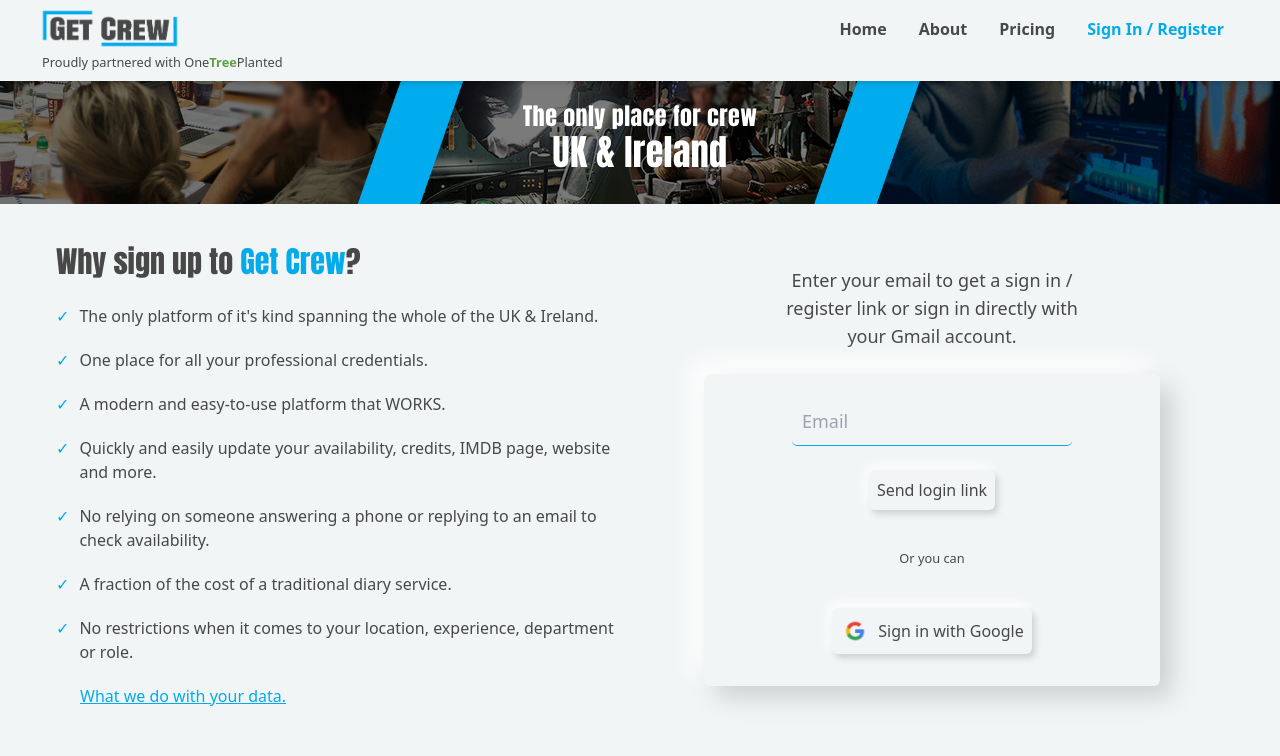
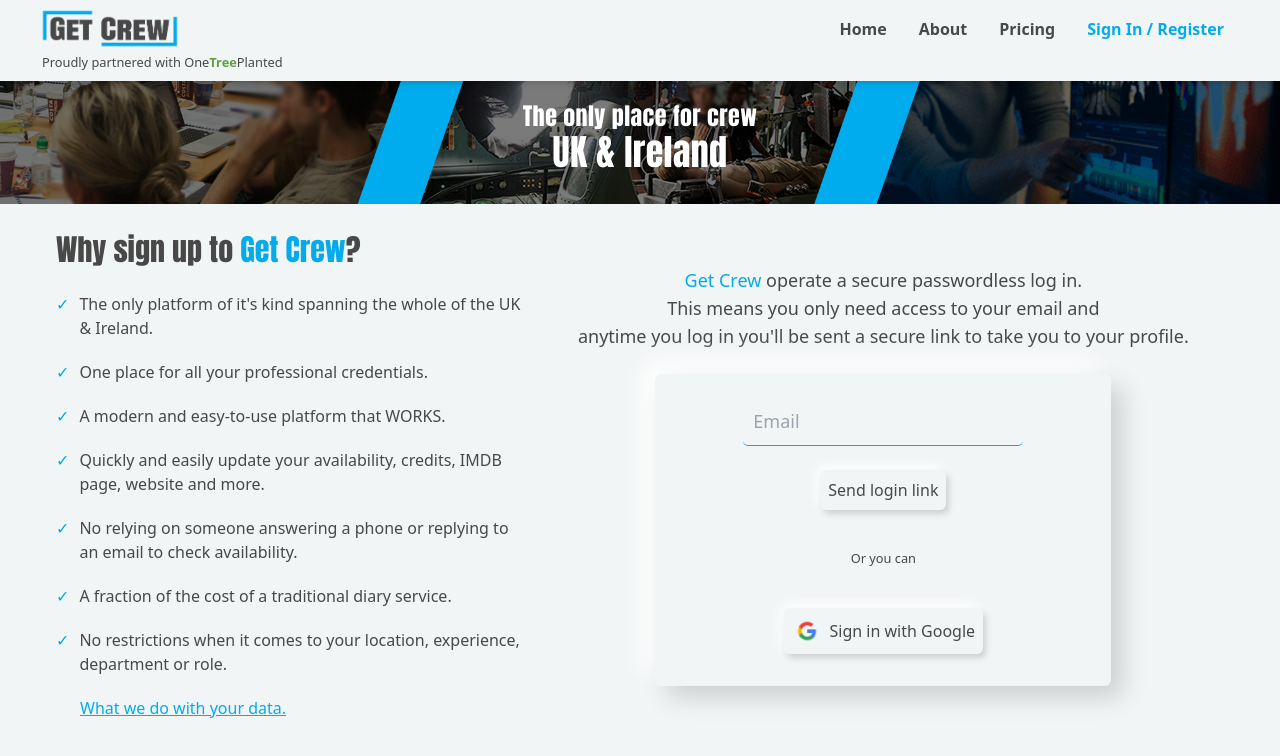
Before and after one commit to sdbxsdb/we-are-crew, a Next.js app: page /my-crew in a window 1280 px wide. Shown: the top 756 px of the page. Built offline with nearby package versions, Linux system fonts and the light colour scheme; no server answers; the database is empty.

Commit message:
changing login text

```diff
--- a/components/Auth.js
+++ b/components/Auth.js
@@ -63,7 +63,7 @@ export default function Auth() {
       <div className="flex item-center justify-center">
         <div className="flex justify-between w-full max-w-[1200px] items-center md:h-[calc(100vh-256px)] px-4">
           <div className="flex gap-4 flex-col-reverse md:flex-row w-full">
-            <div className="w-full md:w-1/2  my-12 lg:my-0 md:mt-4 flex flex-col items-start justify-center aboutPage flex-1">
+            <div className="w-full md:w-5/12  my-12 lg:my-0 md:mt-4 flex flex-col items-start justify-center aboutPage flex-1">
               <h1 className="text-3xl md:text-left text-center w-full mb-6">
                 Why sign up to{" "}
                 <span className="text-wearecrewBlue">Get Crew</span>?
@@ -114,9 +114,9 @@ export default function Auth() {
                 </ul>
               </div>
             </div>
-            <div className="flex  w-full md:w-1/2 flex-col justify-center items-center mt-8 md:mt-0 px-4">
-              <p className="mb-6 text-lg text-center md:w-7/12">
-                Enter your email to get a sign in / register link or sign in directly with your Gmail account.
+            <div className="flex  w-full md:w-7/12 flex-col justify-center items-center mt-8 md:mt-0 px-4">
+              <p className="mb-6 text-lg text-center md:w-full">
+              <span className="text-wearecrewBlue">Get Crew</span> operate a secure passwordless log in. <br /> This means you only need access to your email and <br /> anytime you log in you&apos;ll be sent a secure link to take you to your profile.
               </p>
               <div className="neumorphBoxLg w-full md:w-auto rounded-md flex flex-col items-center justify-center pt-4 pb-8">
                 <form className="w-full px-8 md:px-20 mb-12 flex flex-col justify-center items-center">
```
